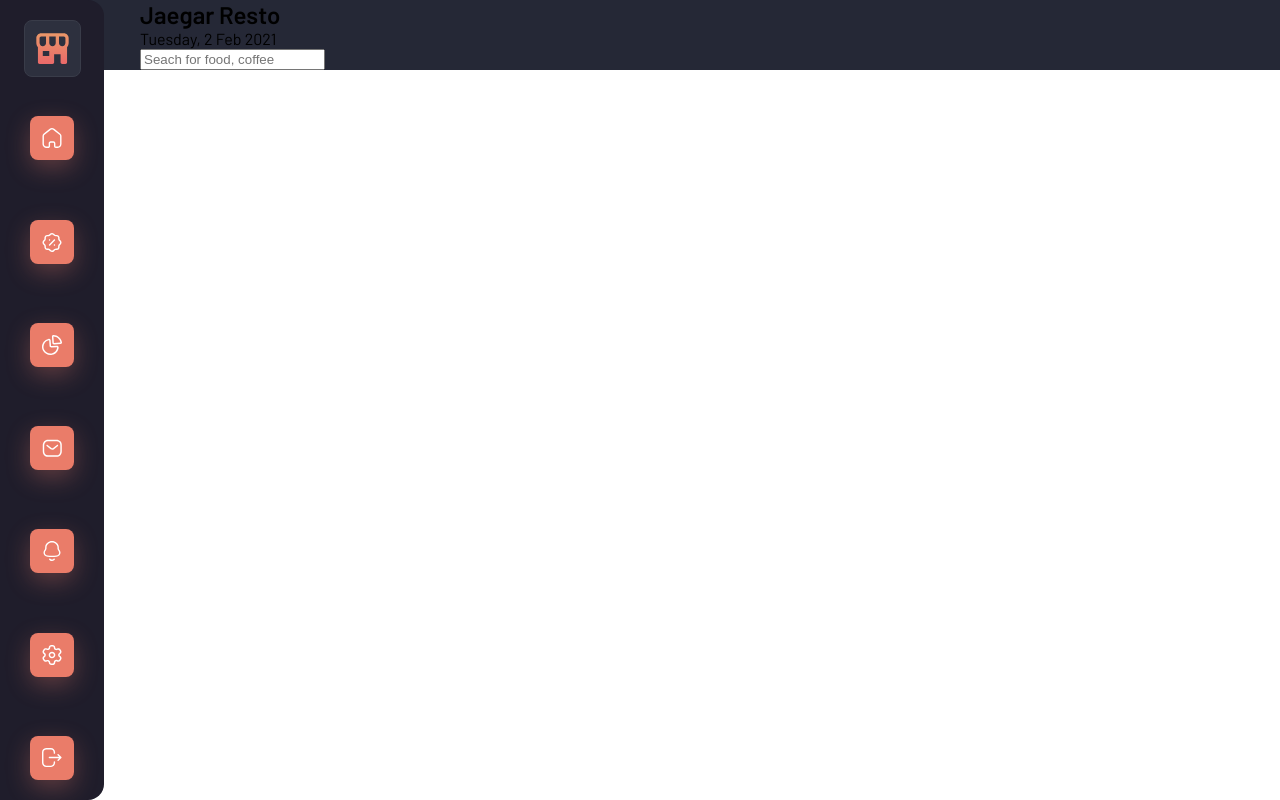
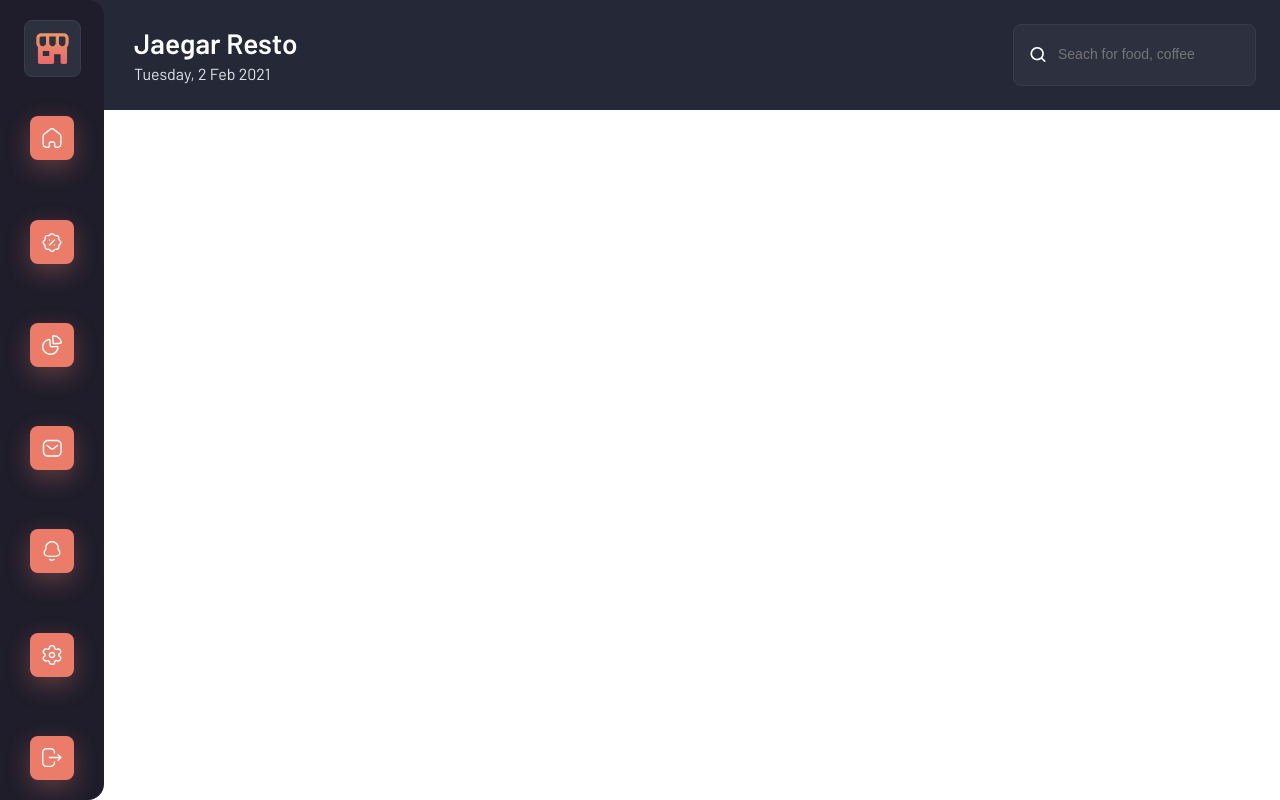
Before and after one commit to JAHONGIR95/Food_project, a React (Create React App) app: page / in a window 1280 px wide. Built offline with nearby package versions, Linux system fonts and the light colour scheme.

Commit message:
header for the pages are developing

```diff
--- a/src/Components/Extras/Search.js
+++ b/src/Components/Extras/Search.js
@@ -1,9 +1,9 @@
-// import search from '../../Assets/images/icons/Path.png';
-
+import search from '../../Assets/images/icons/search.png';
+import './extra.scss';
 const Search = () => {
     return (
         <div className="search">
-            {/* <img src={search} alt=""/> */}
+            <img src={search} alt=""/>
             <input className="search-input" type="search" placeholder="Seach for food, coffee"/>
         </div>
     )
--- a/src/Components/Extras/extra.scss
+++ b/src/Components/Extras/extra.scss
@@ -1,15 +1,25 @@
 .search{
 
-    .search-input{
+    background: #2D303E;
+    border: 1px solid #393C49;
+    border-radius: 8px;
+    padding: 14px;
+    display: flex;
+    align-items: center;
+
+    img{
+        margin-right: 8px;
+    }
+
+    input{
+        color: #ABBBC2;
         background: #2D303E;
-        border: 1px solid #393C49;
-        border-radius: 8px;
+        border: none;
+        outline: none;
         font-style: normal;
         font-weight: normal;
         font-size: 14px;
         line-height: 140%;
-        color: #ABBBC2;
-        // padding: 14px 24px;
-        outline: none;
+
     }
 }
--- a/src/Containers/Header/Header.js
+++ b/src/Containers/Header/Header.js
@@ -1,4 +1,6 @@
 import Search from  '../../Components/Extras/Search';
+
+import './Header.scss';
 
 const Header = ({ headerName, headerDate}) => {
     return(
@@ -7,9 +9,8 @@ const Header = ({ headerName, headerDate}) => {
                 <h2 className="header-name">{headerName}</h2>
                 <p className="header-date">{headerDate}</p>
             </div>
-            <div className="header-right">
-                <Search/>
-            </div>
+
+            <Search/>
         </div>
     )
 }
--- a/src/Containers/Header/Header.scss
+++ b/src/Containers/Header/Header.scss
@@ -0,0 +1,24 @@
+.header{
+    display: flex;
+    justify-content: space-between;
+    padding: 24px;
+
+    .header-left{
+
+        .header-name{
+            font-style: normal;
+            font-weight: 600;
+            font-size: 28px;
+            line-height: 140%;
+            color: #FFFFFF;
+        }
+
+        .header-date{
+            font-style: normal;
+            font-weight: normal;
+            font-size: 16px;
+            line-height: 140%;
+            color: #E0E6E9;
+        }
+    }
+}
--- a/src/Pages/Homepage.js
+++ b/src/Pages/Homepage.js
@@ -4,7 +4,12 @@ import './Pages.scss';
 const Homepage = () => {
     return (
         <div className="homepage">
-            <Header headerName="Jaegar Resto" headerDate="Tuesday, 2 Feb 2021"/>
+            <div className="homepage-main">
+                <Header headerName="Jaegar Resto" headerDate="Tuesday, 2 Feb 2021"/>
+            </div>
+            <div className="homepage-right">
+
+            </div>
         </div>
     )
 }
--- a/src/Pages/Pages.scss
+++ b/src/Pages/Pages.scss
@@ -2,13 +2,18 @@
 .pop,
 .homepage,
 .settings {
-    padding-left: 50px;
+    padding-left: 20px;
     box-sizing: border-box;
     background-color: #252836;
     width: 100%;
     height: 100%;
 }
 
+.homepage-right{
+    width: 420px;
+
+}
+
 .dashboard{
     width: 100%;
     height: 100vh;
```
Also changed, not shown: src/Assets/images/icons/Path.png (deleted), src/Assets/images/icons/search.png (added).
